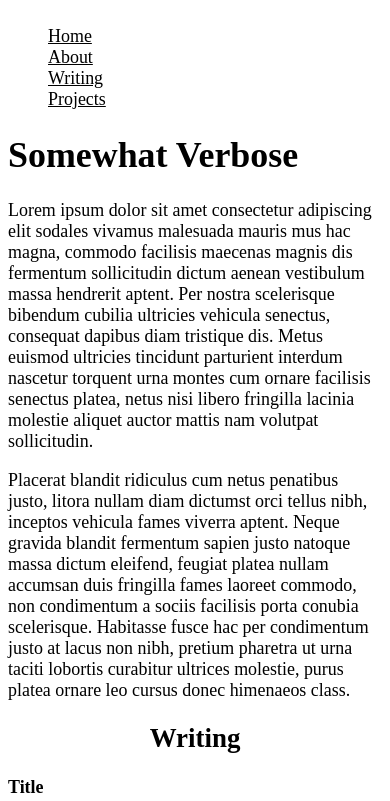
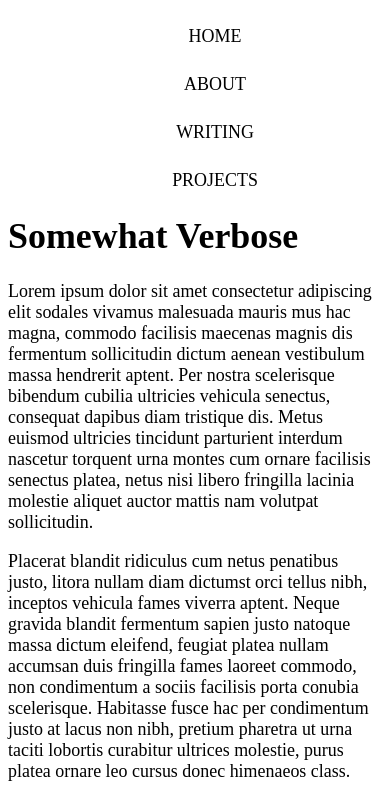
Before and after one commit to ADubhlaoich/adubhlaoich.ie, an Eleventy site: page src/index.html in a window 390 px wide. Shown: the top 801 px of the page. Built offline with nearby package versions, Linux system fonts and the light colour scheme; Eleventy itself is replaced by a stand-in of ours; files that its build step writes are made by us from their sources.

Commit message:
Add style.css, adjust navigation layout and aesthetic
I'm trying to decouple layout and style concerns in CSS, which has lead
me to creating a new file as part of this commit. Thus far little has
changed; I'm not entirely sold on the navigation layout on the basis
that didn't intend for it to be so evenly spaced.

It might merely feel weird because I haven't done it before, and also because
there's so few menu items - but in the "mobile" layout for the switcher
breakpoint, it also seem as though I should remove or reduce the margin
between items, as the spacing feels somewhat off.

Typography will be the next change, then I need to consider the colour
palette - otherwise I will actively avoid it forever.

```diff
--- a/src/index.html
+++ b/src/index.html
@@ -6,6 +6,7 @@
     <meta name="viewport" content="width=device-width, initial-scale=1.0">
     <title>ADubhlaoich</title>
     <link rel="stylesheet" href="layout.css">
+    <link rel="stylesheet" href="style.css">
 </head>
 <body>
     <main>
@@ -13,7 +14,7 @@
             <div class="box">
 
                 <nav>
-                    <ul>
+                    <ul class="switcher">
                         <li><a href="#">Home</a></li>
                         <li><a href="#">About</a></li>
                         <li><a href="#">Writing</a></li>
--- a/src/layout.css
+++ b/src/layout.css
@@ -20,10 +20,6 @@
 
 html, body, div, header, nav, main, footer {
     max-inline-size: none;
-}
-
-ul {
-    list-style: none;
 }
 
 .box {
--- /dev/null
+++ b/src/style.css
@@ -0,0 +1,13 @@
+a {
+    text-decoration: none;
+}
+
+a:hover {
+    text-decoration: underline;
+}
+
+nav ul {
+    list-style: none;
+    text-align: center;
+    text-transform: uppercase;
+}
```
Also changed, not shown: .eleventy.js.
